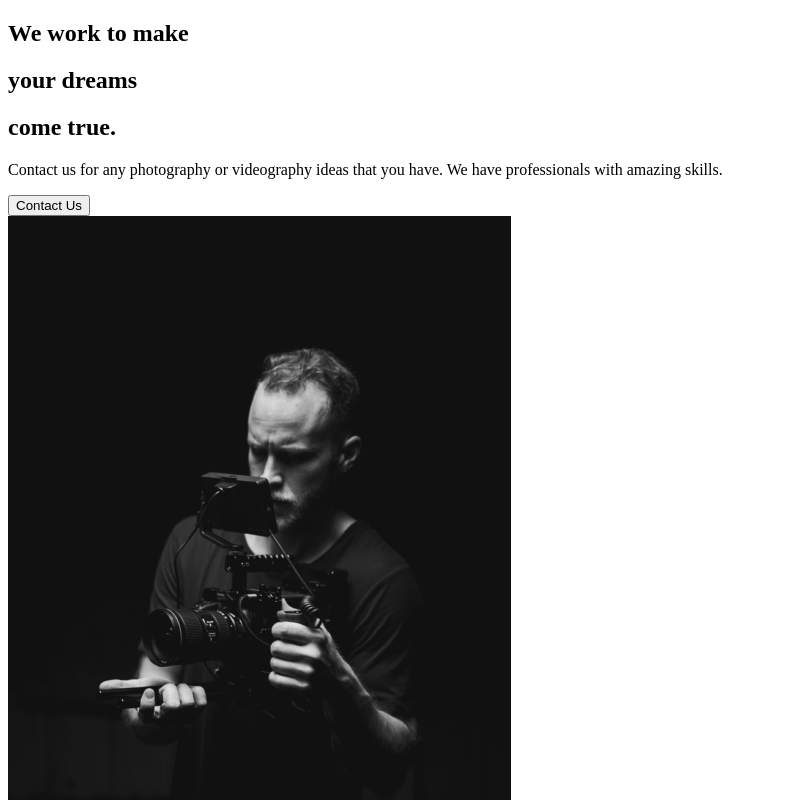
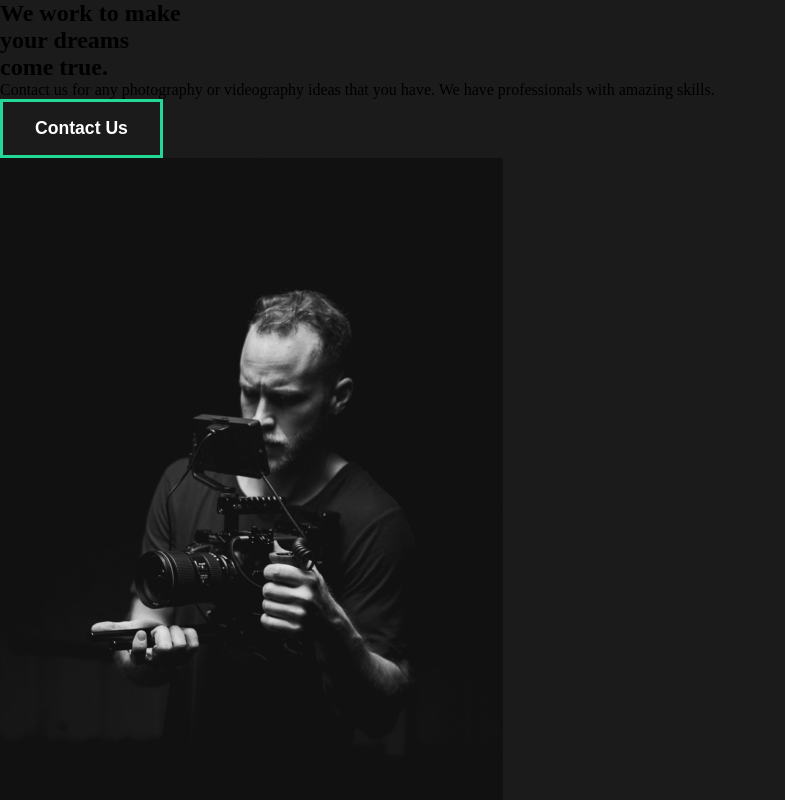
Before and after one commit to KevinGage/ReactDesigns, a React (Create React App) app in the folder animated-website/: page / in a window 1280 px wide. Shown: the top 800 px of the page, without its empty margins (0-785 px from the left). Built offline with nearby package versions, Linux system fonts and the light colour scheme.

Commit message:
added styled components global styling

```diff
--- a/animated-website/src/App.js
+++ b/animated-website/src/App.js
@@ -1,8 +1,12 @@
 import AboutUs from "./pages/AboutUs";
+
+//Import global style
+import GlobalStyle from "./components/GlobalStyle";
 
 function App() {
   return (
     <div className="App">
+      <GlobalStyle />
       <AboutUs />
     </div>
   );
--- /dev/null
+++ b/animated-website/src/components/GlobalStyle.js
@@ -0,0 +1,29 @@
+import { createGlobalStyle } from "styled-components";
+
+const GlobalStyle = createGlobalStyle`
+*{
+  margin: 0;
+  padding: 0;
+  box-sizing: border-box;
+}
+
+body{
+  background: #1b1b1b;
+}
+button{
+  font-weight: bold;
+  font-size: 1.1rem;
+  cursor: pointer;
+  padding: 1rem 2rem;
+  border: 3px solid #23d997;
+  background: transparent;
+  color: white;
+  transition: all 0.5s ease;
+  &:hover{
+    background-color: #23d997;
+    color: white;
+  }
+}
+`;
+
+export default GlobalStyle;
```
